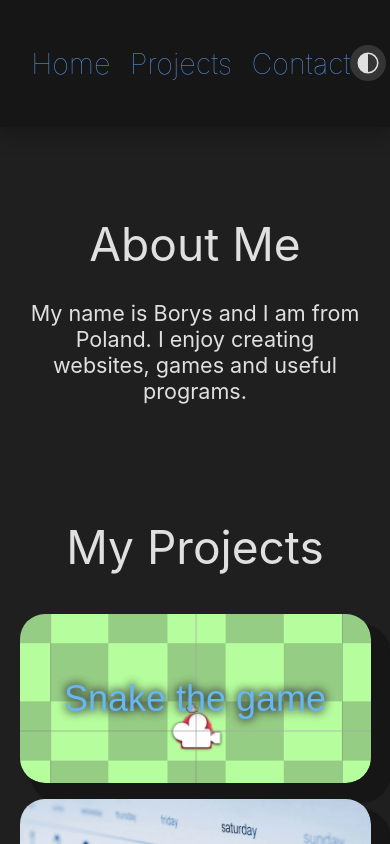
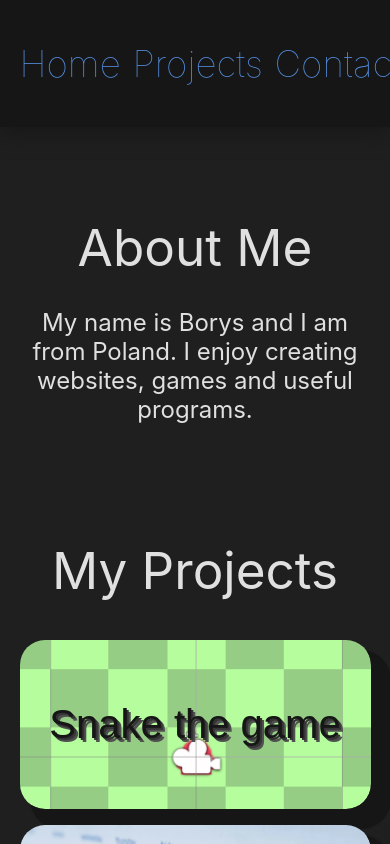
Before and after one commit to lis531/oldPortfolio, a React (Vite) app: page / in a window 390 px wide. Shown: the top 844 px of the page. Built offline with nearby package versions, Linux system fonts and the light colour scheme.

Commit message:
#8.9
fixed contrast, small grammar fixes, better responsiveness for phones like iphone 8

```diff
--- a/src/contact.jsx
+++ b/src/contact.jsx
@@ -1,6 +1,5 @@
 function Contact() {
     return(
-
         <div className="contact" id="contact">
             <h1>Contact</h1>
             <input type="email" id="emailInput" placeholder="Email"></input>
--- a/src/index.css
+++ b/src/index.css
@@ -4,7 +4,6 @@
   font-weight: 400;
   color-scheme: light dark;
   background-color: var(--color-background);
-
   --color-background: #e0e0e0;
   --font-color: #1F1F1F;
   --bar-color: #161616;
@@ -57,7 +56,7 @@ p{
   display: flex;
   width: 100%;
   background-color: var(--bar-color);
-  filter: drop-shadow(0 5px 0.75rem #161616);
+  filter: drop-shadow(0 5px 0.75rem var(--box-shadow-color));
   text-align: center;
   height: 15vh;
   font-size: 2.7rem;
@@ -93,7 +92,7 @@ p{
 }
 
 .modeChange{
-  background-color: var(--text-shadow-color);
+  background-color: var(--color-background);
   border-radius: 100px;
   display: flex;
   justify-content: center;
@@ -108,7 +107,7 @@ p{
 }
 
 .modeChange:hover{
-  background-color: #1F1F1F;
+  background-color: var(--text-shadow-color);
 }
 
 .dropbtn {
@@ -179,7 +178,7 @@ p{
 
 .box{
   font-size: 3.2em;
-  text-shadow: 0px 0px 10px var(--text-shadow-color), 0px 0px 10px var(--text-shadow-color);
+  text-shadow: 2px 2px #353535, 4px 4px #505050;
   display: flex;
   flex-direction: column;
   justify-content: center;
@@ -195,6 +194,8 @@ p{
   transition: ease-in-out 0.5s;
   z-index: 1;
 }
+
+
 
 .wrapper{
   display: flex;
@@ -212,7 +213,7 @@ p{
   justify-content: center;
   align-items: center;
   text-align: center;
-  color: #68B6F2;
+  color: #161616;
   width: 100%;
   height: 100%;
   border-radius: 25px;
@@ -430,9 +431,6 @@ p{
 /*Height*/
 
 @media screen and (max-height: 850px){
-  .div1{
-    font-size: 2rem;
-  }
   .wrapper{
     flex-direction: column;
   }
@@ -475,19 +473,15 @@ p{
     width: 2.5rem;
     height: 2.5rem;
   }
-  .div1{
-    gap: 5vw;
-  }
 }
 
 /*Width*/
 
 @media screen and (max-width: 850px){
   .div1{
-    font-size: 2rem;
-  }
-  :root{
-    font-size: 0.9rem;
+    font-size: 2.3rem;
+    gap: 3vw;
+    margin-left: 5vw;
   }
   .wrapper{
     flex-direction: column;
@@ -547,7 +541,4 @@ p{
   .footer{
     font-size: 1rem;
   }
-  .div1{
-    gap: 5vw;
-  }
 }
--- a/src/projects.jsx
+++ b/src/projects.jsx
@@ -8,7 +8,7 @@ const projectsInfo = {
   },
   Calendar: {
     header: 'Calendar',
-    paragraph: 'A calendar made with HTML, CSS and JavaScript with a lot of statistics like how much meetings till selected date ect. TBA.'
+    paragraph: 'A calendar made with HTML, CSS and JavaScript with a lot of statistics for example: how much meetings left till the end of the year ect. TBA.'
   },
   GoodToKnow: {
     header: 'GoodToKnow',
@@ -16,11 +16,11 @@ const projectsInfo = {
   },
   PhoneWidgets: {
     header: 'Phone Widgets',
-    paragraph: 'An phone widgets app with cool and fresh looking widgets that will make your phone shine. App made with ???. TBA.'
+    paragraph: 'Phone widgets app with cool and fresh looking widgets that will make your phone shine. App made with ???. TBA.'
   },
   DiscordBot: {
     header: 'Discord Bot',
-    paragraph: 'A discord bot made with JavaScript using discord.js library. TBA.'
+    paragraph: 'A discord bot made with JavaScript using discord.js library. 2023.'
   }
 };
 
--- a/src/upperBar.jsx
+++ b/src/upperBar.jsx
@@ -17,9 +17,9 @@ function upperBar() {
     }
     else {
         document.documentElement.style.setProperty('--font-color', '#1F1F1F');
-        document.documentElement.style.setProperty('--color-background', '#e0e0e0');
-        document.documentElement.style.setProperty('--bar-color', '#e9e9e9');
-        document.documentElement.style.setProperty('--box-shadow-color', '#e9e9e9');
+        document.documentElement.style.setProperty('--color-background', '#e9e9e9');
+        document.documentElement.style.setProperty('--bar-color', '#e0e0e0');
+        document.documentElement.style.setProperty('--box-shadow-color', '#e0e0e0');
         document.documentElement.style.setProperty('--text-shadow-color', '#cacaca');
         document.documentElement.style.setProperty('--input-color', '#e4e4e4');
     }
```
Also changed, not shown: 5 other files (tests, documents, lock files or other folders).
